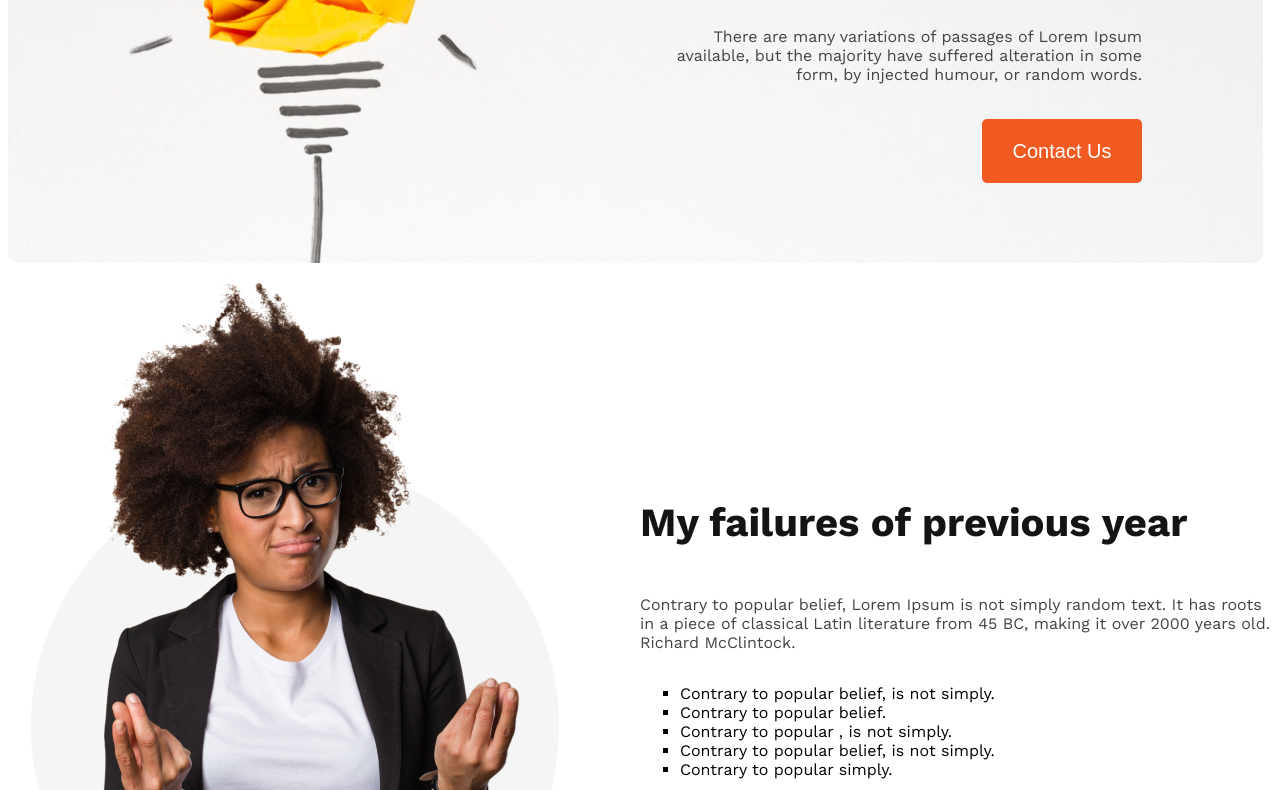
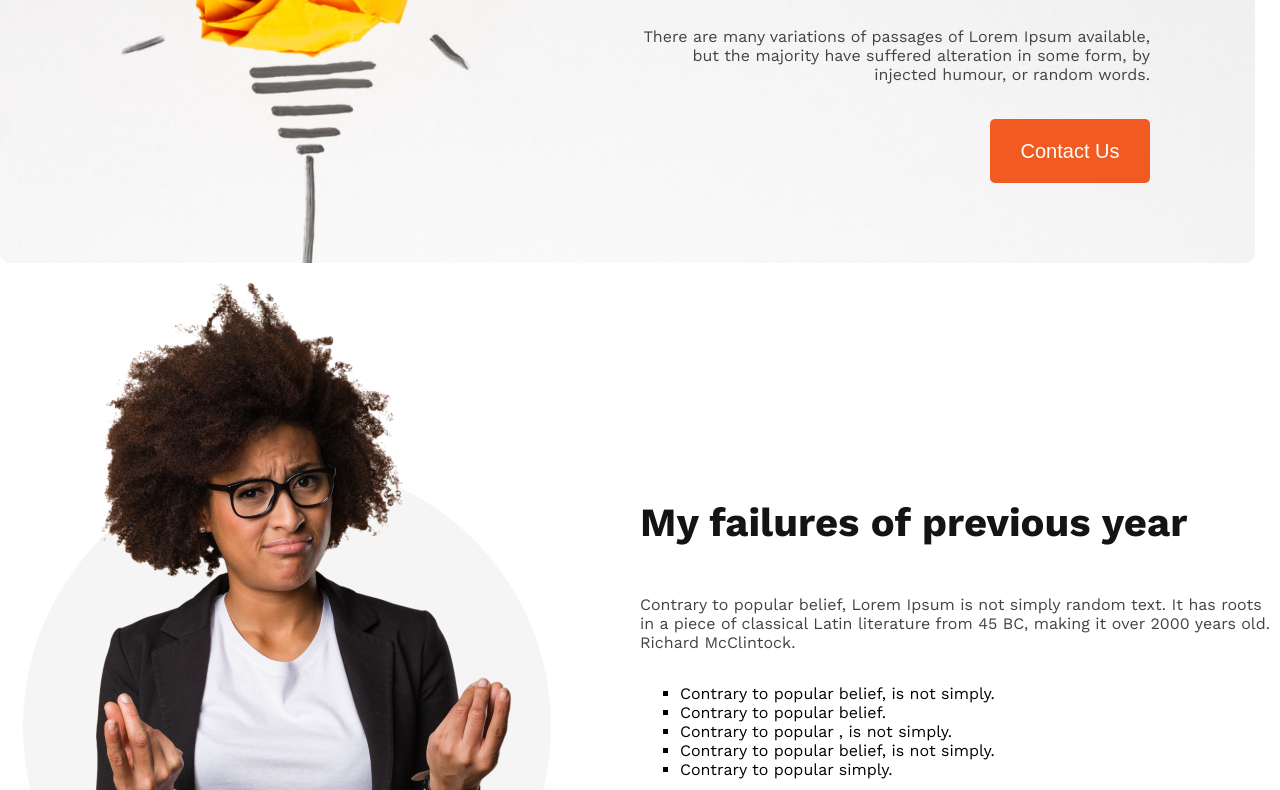
Before and after one commit to shihabuddin-dev/new-year-new-habits, a plain HTML site: page index.html in a window 1280 px wide. Shown: the part 479-1269 px from the top of the page. Drawn offline with nearby package versions, Linux system fonts and the light colour scheme; a web font is replaced by a local one.

Commit message:
added max width and margin

```diff
--- a/styles/style.css
+++ b/styles/style.css
@@ -2,6 +2,8 @@
 
 body {
     font-family: "Work Sans", serif;
+    margin: 0 auto;
+    max-width: 1280px;
 
 }
 
```
